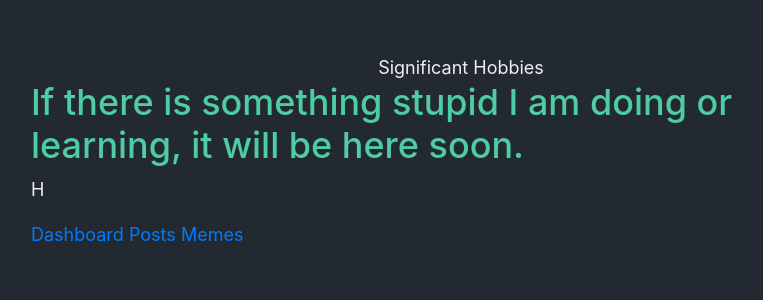
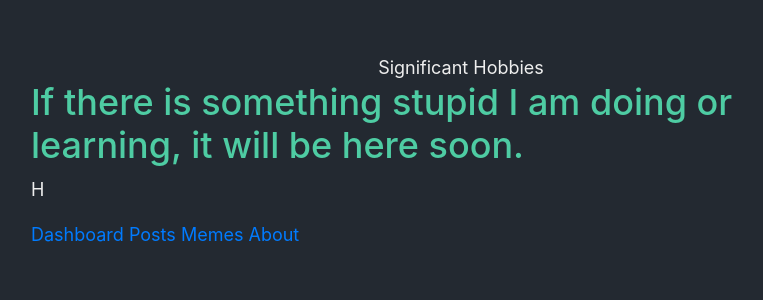
Before and after one commit to sarthakagrawal927/nextjs-blog, a Next.js app: page / in a window 1280 px wide. Shown: the top 300 px of the page, without its empty margins (179-942 px from the left). Built offline with nearby package versions, Linux system fonts and the light colour scheme.

Commit message:
added about page

```diff
--- a/pages/dashboard.js
+++ b/pages/dashboard.js
@@ -15,10 +15,6 @@ export default function Sarthak(props) {
       <GSearch />
       <YoutubeSearch />
       <Pomodoro />
-      <img src='https://wakatime.com/share/@sarthakagrawal927/7466eb9d-adc9-43fa-9bba-8f10836e873f.png' />
-      <figure>
-        <embed src='https://wakatime.com/share/@sarthakagrawal927/c25c97c9-20d5-414e-9054-5469e2052f51.svg' />
-      </figure>
     </Layout>
   );
 }
--- a/pages/index.js
+++ b/pages/index.js
@@ -23,6 +23,9 @@ export default function Home() {
       <Link href='/memes'>
         <a>Memes</a>
       </Link>{" "}
+      <Link href='/about'>
+        <a>About</a>
+      </Link>{" "}
     </Layout>
   );
 }
```
Also changed, not shown: pages/about.js (added, +20 -0 lines).
